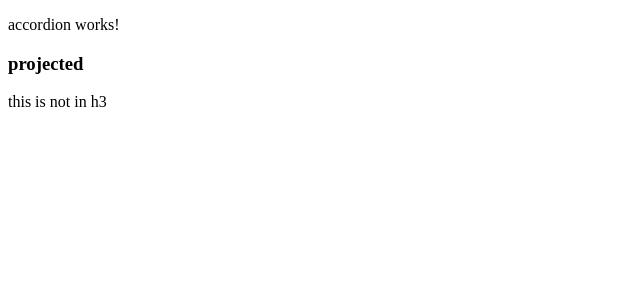
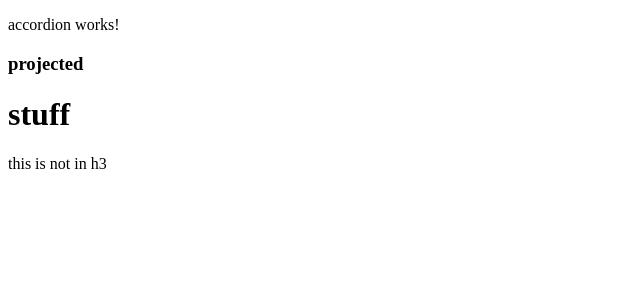
Before and after one commit to nadavsinai/angular-projection-apis, an Angular app: page / in a window 1280 px wide. Shown: the top 300 px of the page, without its empty margins (0-640 px from the left). Built offline with nearby package versions, Linux system fonts and the light colour scheme.

Commit message:
these are css selectors

```diff
--- a/src/app/accordion.component.ts
+++ b/src/app/accordion.component.ts
@@ -7,6 +7,8 @@ import { Component, OnInit } from '@angular/core';
       accordion works!
     </p>
     <ng-content select="h3"></ng-content>
+    <ng-content select=".stuff"></ng-content>
+
     <ng-content></ng-content>
   `,
   styles: []
--- a/src/app/app.component.html
+++ b/src/app/app.component.html
@@ -1,4 +1,5 @@
 <app-accordion>
   <div> this is not in h3</div>
   <h3>projected</h3>
+  <h1 class="stuff">stuff</h1>
 </app-accordion>
```
